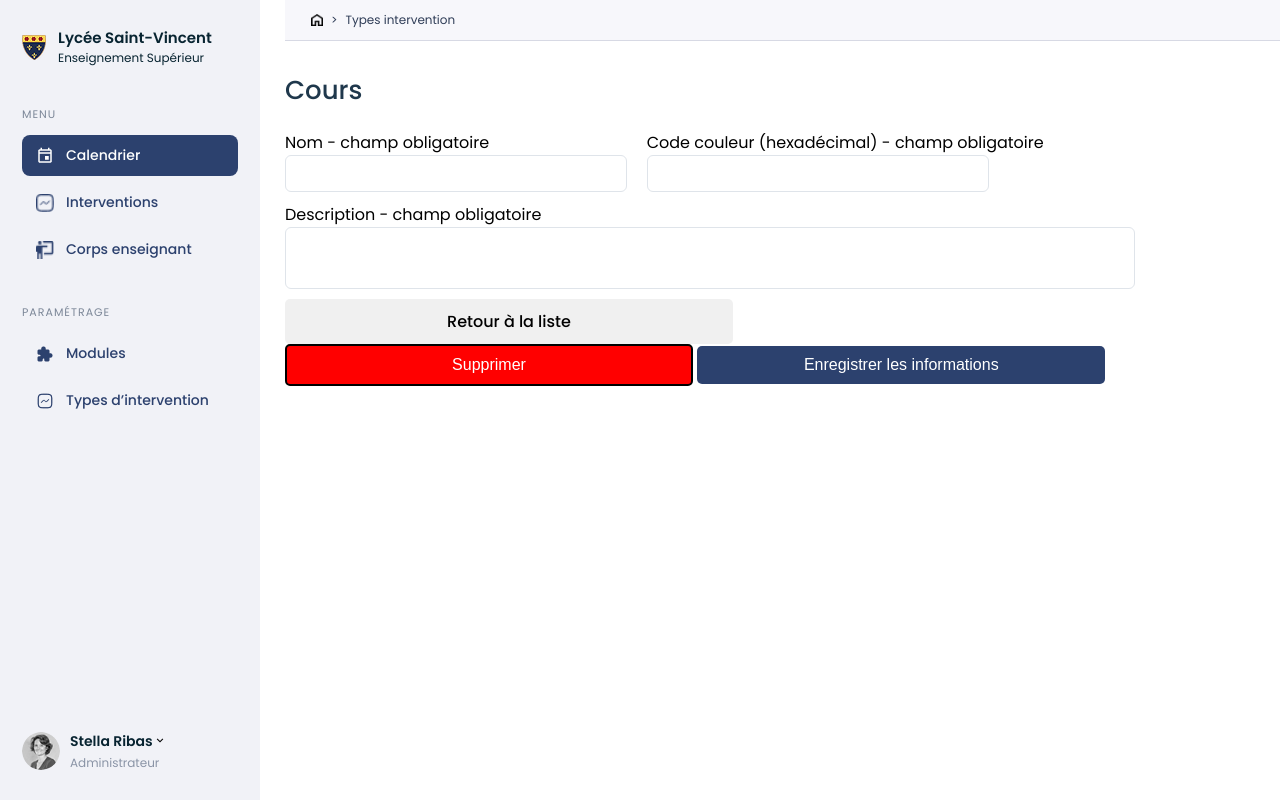
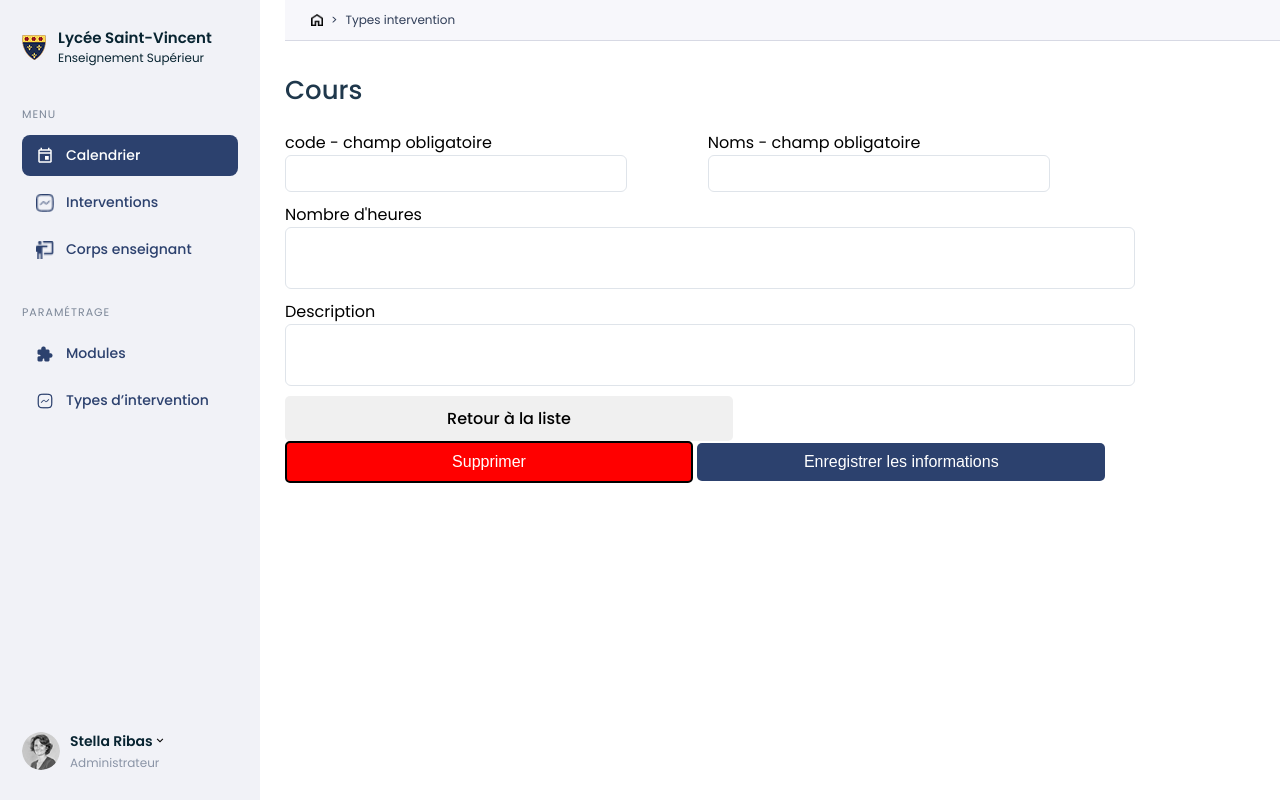
Before and after one commit to maiiro0/EnseignementSuperieur, a PHP site: page /Fiche_module.php in a window 1280 px wide. Run offline with PHP 8.4, Linux system fonts and the light colour scheme; data that the repository does not hold is empty.

Commit message:
Update Fiche_module.php

```diff
--- a/public/Fiche_module.php
+++ b/public/Fiche_module.php
@@ -51,16 +51,20 @@
         <form action="" method="post">
             <div class="form-align">
                 <div>
-                    <label for="" name="name" require>Nom - champ obligatoire</label>
+                    <label for="" name="name" require>code - champ obligatoire</label>
                     <input type="text" name="name" value="<?php echo $contenu['name']?>">
                 </div>
                 <div>
-                    <label for="" name="color" require>Code couleur (hexadécimal) - champ obligatoire</label>
+                    <label for="" name="color" require>Noms - champ obligatoire</label>
                     <input type="text" name="color" value="<?php echo $contenu['color']?>">
                 </div>
             </div>
             <div class="desc_form_update">
-                <label for="" name="description" require>Description - champ obligatoire</label>
+                <label for="" name="description" require>Nombre d'heures</label>
+                <input class="input_desc" type="text" name="description" value="<?php echo $contenu['description']?>">
+            </div>
+             <div class="desc_form_update">
+                <label for="" name="description" require>Description</label>
                 <input class="input_desc" type="text" name="description" value="<?php echo $contenu['description']?>">
             </div>
 
```
